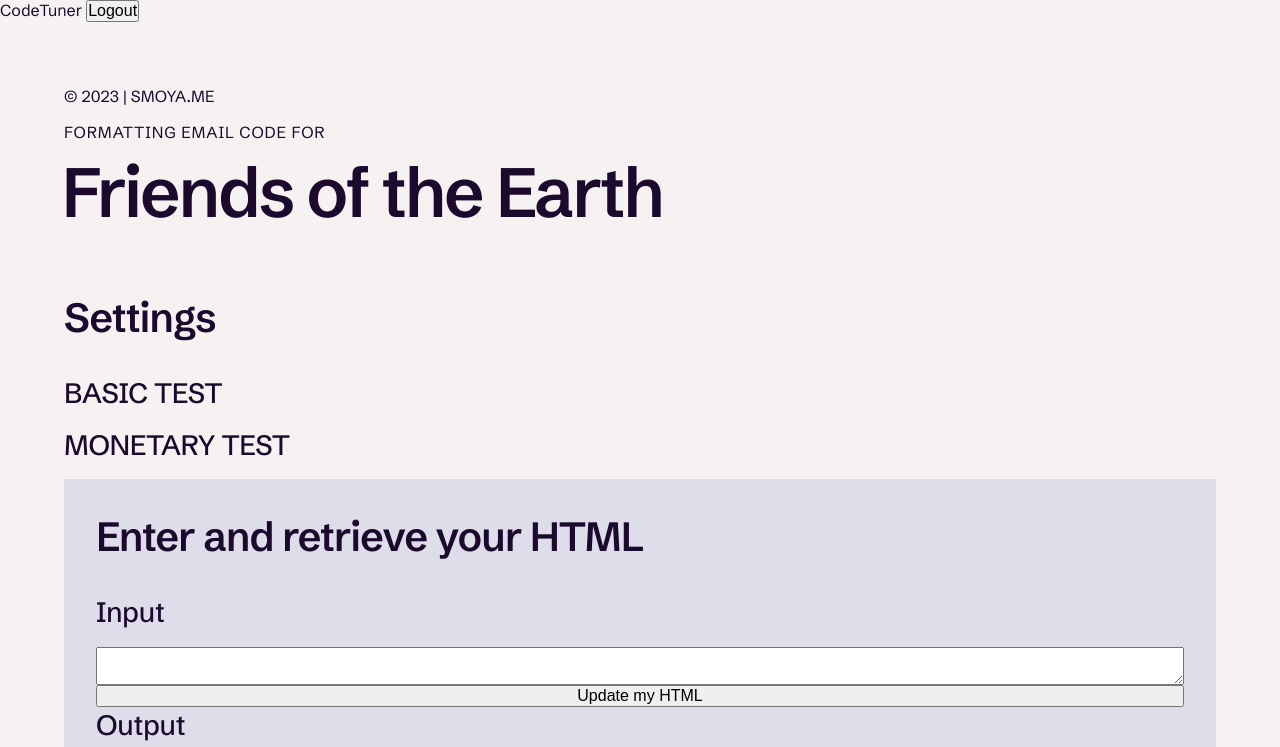
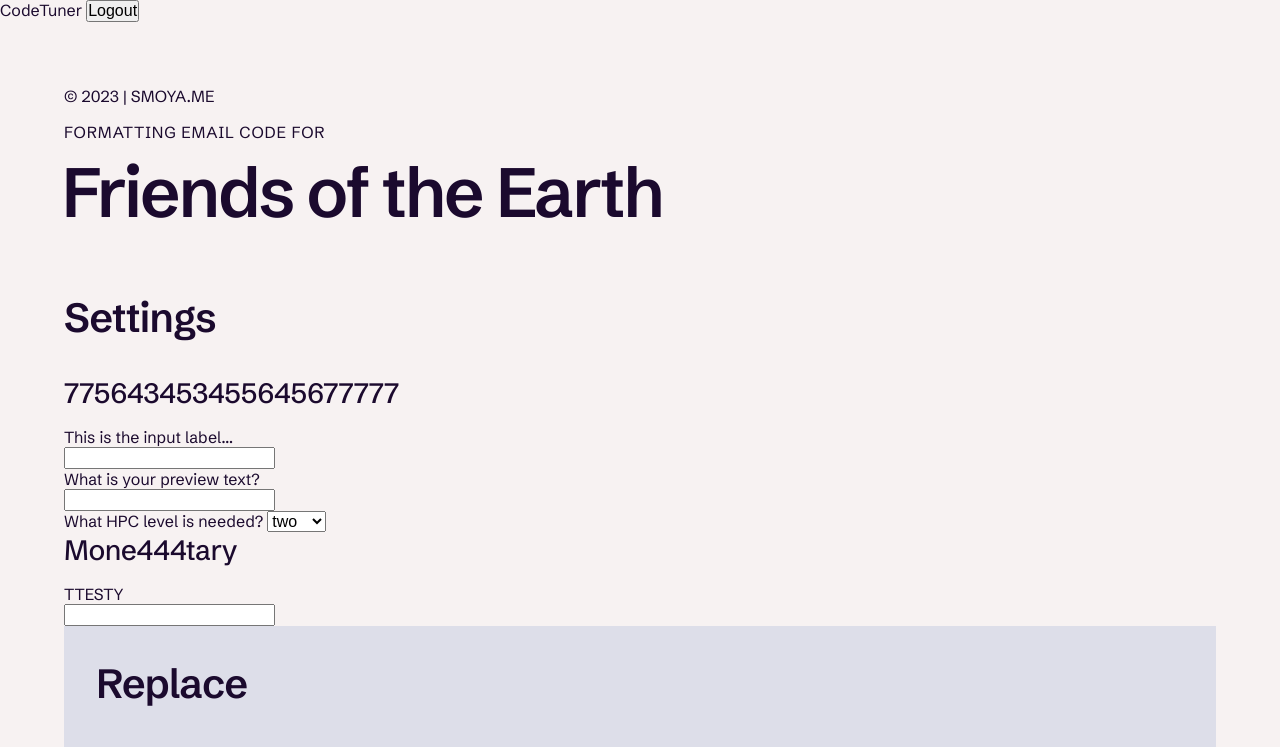
Before and after one commit to smoyame/sveltekitfun, a SvelteKit app: page /app in a window 1280 px wide. Shown: the top 747 px of the page. Built offline with nearby package versions, Linux system fonts and the light colour scheme.

Commit message:
Apply components for inputs

```diff
--- a/src/routes/app/+page.svelte
+++ b/src/routes/app/+page.svelte
@@ -1,9 +1,10 @@
-<script>
+<script lang="ts">
+	import TunerSettings from '$lib/components/TunerSettings.svelte';
+	import Dropdown from '$lib/components/micro/Dropdown.svelte';
+	import Text from '$lib/components/micro/Text.svelte';
+	import Option from '$lib/components/nano/Option.svelte';
+
 	let clientName = 'Friends of the Earth';
-	let clientSettings = {
-		basic: 'BASIC TEST',
-		monetary: 'MONETARY TEST'
-	};
 </script>
 
 <div class="sidebar">
@@ -18,25 +19,30 @@
 		<div class="t__settings">
 			<h2 class="tuner__heading typelvl-b">Settings</h2>
 			<div class="tuner__inputs">
-				<fieldset class="fieldset t__fieldset">
-					<h3 class="fset__heading typelvl-c">{clientSettings.basic}</h3>
-				</fieldset>
-				<fieldset class="fieldset t__fieldset">
-					<h3 class="fset__heading typelvl-c">{clientSettings.monetary}</h3>
-				</fieldset>
+				<TunerSettings groupname="775643453455645677777">
+					<Text id="slug" label="This is the input label..." />
+					<Text id="previewtext" label="What is your preview text?" />
+					<Dropdown id="hpc" label="What HPC level is needed?">
+						<Option options={['two', 'three', 'four']} />
+					</Dropdown>
+				</TunerSettings>
+
+				<TunerSettings groupname="Mone444tary">
+					<Text id="TESTGO44OD" label="TTESTY" />
+				</TunerSettings>
 			</div>
 		</div>
 		<div class="t__codeareas">
-			<fieldset class="fieldset">
-				<h2 class="codearea__heading typelvl-b">Enter and retrieve your HTML</h2>
+			<fieldset class="fieldset ca_fieldset">
+				<h2 class="codearea__heading typelvl-b">Replace</h2>
 				<div class="code-wrapper">
 					<div class="input-card code-area">
-						<h3 class="typelvl-c">Input</h3>
+						<label class="typelvl-c" for="input">Input</label>
 						<textarea name="input" id="input" class="input" />
 						<button id="inputBtn" class="inputBtn">Update my HTML</button>
 					</div>
 					<div class="output-card code-area">
-						<h3 class="typelvl-c">Output</h3>
+						<label class="typelvl-c" for="output">Output</label>
 						<textarea name="output" id="output" class="output" />
 						<button id="outputBtn" class="outputBtn">Copy new HTML</button>
 					</div>
```
